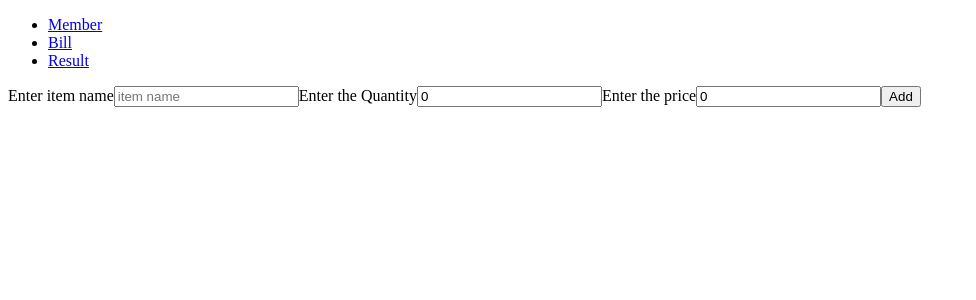
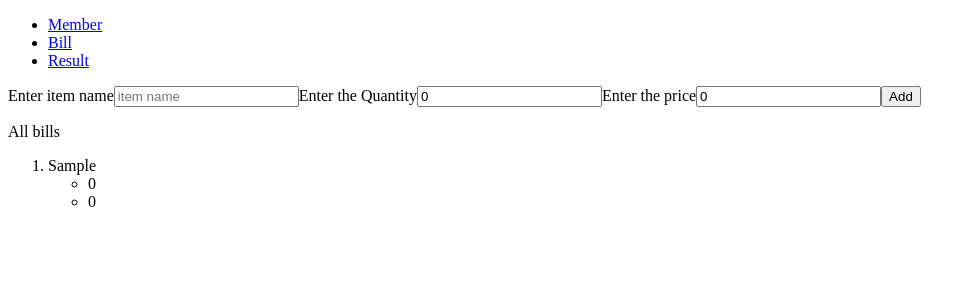
Before and after one commit to arun1118/easy-split, a React (Vite) app: page /bill in a window 1280 px wide. Both pictures are taken after typing "Sample" into the empty fields and a click on the button "Add". Shown: the top 300 px of the page, without its empty margins (0-976 px from the left). Built offline with nearby package versions, Linux system fonts and the light colour scheme.

Commit message:
add bill item in redux state

```diff
--- a/src/pages/Bill.jsx
+++ b/src/pages/Bill.jsx
@@ -1,6 +1,13 @@
 import React, { useState } from 'react'
+import { useSelector, useDispatch } from 'react-redux'
+import { addBill, deleteBill } from '../redux/data'
 
 const Bill = () => {
+
+    const { bill } = useSelector((state)=> state.data)
+
+    const dispatch = useDispatch()
+
     const [billData, setBillData] = useState({"name": "", "quantity": 0, "price": 0})
 
     const handleChange = (e)=>{
@@ -9,7 +16,7 @@ const Bill = () => {
 
     const handleSubmit = (e)=>{
         e.preventDefault()
-        console.log("to add ",billData)
+        dispatch(addBill(billData))
         setBillData({"name": "", "quantity": 0, "price": 0})
     }
     return (
@@ -26,6 +33,23 @@ const Bill = () => {
 
                 <button type='submit'>Add</button>
             </form>
+
+            <p>All bills</p>
+            <ol>
+            {
+                bill.map((billElem, idx)=>{
+                    return(
+                    <div>
+                        <li key={idx}>{billElem["name"]}</li>
+                        <ul>
+                            <li>{billElem["quantity"]}</li>
+                            <li>{billElem["price"]}</li>
+                        </ul>
+                    </div>
+                    )
+                })
+            }
+            </ol>
         </div>
     )
 }
--- a/src/redux/data.js
+++ b/src/redux/data.js
@@ -17,7 +17,7 @@ const dataSlice = createSlice({
             state.member = state.member.filter((mem)=> mem!=action.payload)
         },
         addBill: (state,action)=>{
-
+            state.bill.push(action.payload)
         },
         deleteBill: (state,action)=>{
 
```
